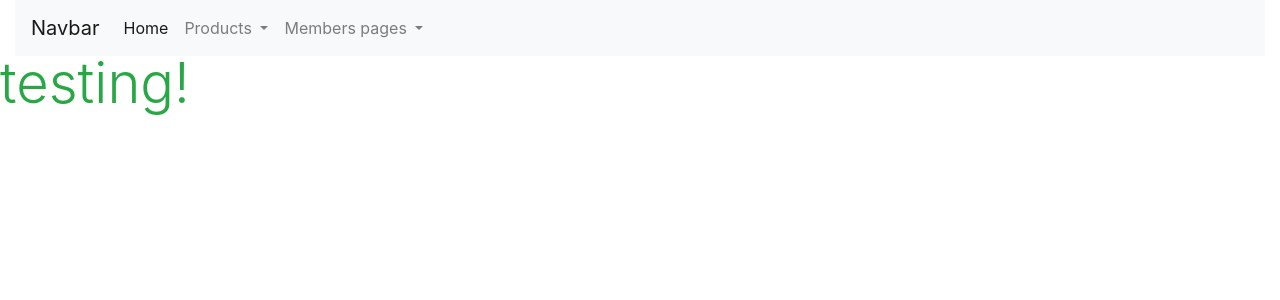
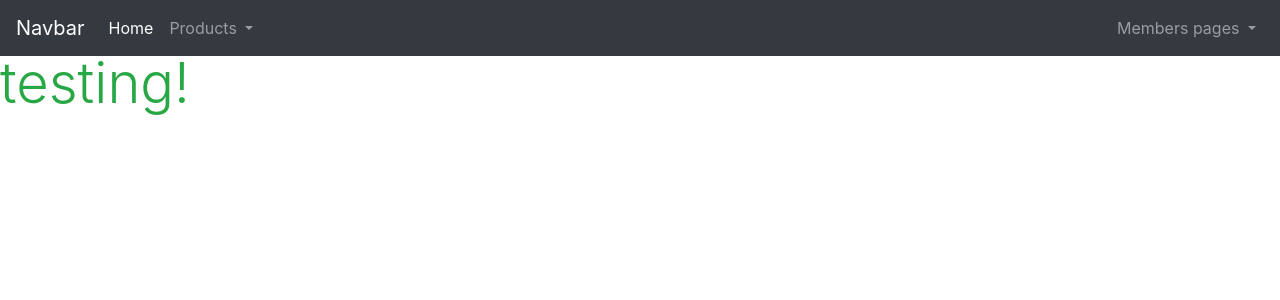
Before and after one commit to Code-Institute-Submissions/Odimac84-Project5_FebResub, a Django app: page / in a window 1280 px wide. Shown: the top 300 px of the page. Run offline with Django 3.2, Linux system fonts and the light colour scheme; some libraries are stand-ins or nearby versions.

Commit message:
changed navbar and start styling of the landingpage

```diff
--- a/static/css/style.css
+++ b/static/css/style.css
@@ -1,3 +1,13 @@
 body {
     margin-top: 50px;
 }
+
+header {
+    margin: 0 !important;
+    padding: 0 !important;
+
+}
+nav {
+    color: blueviolet !important;
+    background-color: chartreuse !important;
+}
--- a/templates/base.html
+++ b/templates/base.html
@@ -43,19 +43,19 @@
 
 <body>
     <header class="container-fluid fixed-top">
-        <nav class="navbar navbar-expand-lg navbar-light bg-light">
+        <nav class="navbar navbar-expand-lg navbar-dark bg-dark text-white">
             <a class="navbar-brand" href="#">Navbar</a>
             <button class="navbar-toggler" type="button" data-toggle="collapse" data-target="#navbarNavDropdown"
                 aria-controls="navbarNavDropdown" aria-expanded="false" aria-label="Toggle navigation">
                 <span class="navbar-toggler-icon"></span>
             </button>
-            <div class="collapse navbar-collapse" id="navbarNavDropdown">
+            <div class="collapse navbar-collapse justify-content-between" id="navbarNavDropdown">
                 <ul class="navbar-nav">
                     <li class="nav-item active">
                         <a class="nav-link" href="#">Home <span class="sr-only">(current)</span></a>
                     </li>
 
-                    <li class="nav-item dropdown">
+                    <li class="nav-item dropdown text-white">
                         <a class="nav-link dropdown-toggle" href="#" id="navbarDropdownMenuLink" role="button"
                             data-toggle="dropdown" aria-haspopup="true" aria-expanded="false">
                             Products
@@ -73,12 +73,14 @@
                             <a class="dropdown-item" href="#">Pre-builds and Laptops</a>
                         </div>
                     </li>
+                </ul>
+                <ul class="navbar-nav text-white">
                     <li class="nav-item dropdown">
                         <a class="nav-link dropdown-toggle" href="#" id="navbarDropdownMenuLink" role="button"
                             data-toggle="dropdown" aria-haspopup="true" aria-expanded="false">
                             Members pages
                         </a>
-                        <div class="dropdown-menu" aria-labelledby="navbarDropdownMenuLink">
+                        <div class="dropdown-menu " aria-labelledby="navbarDropdownMenuLink">
                             {% if request.user.is_authenticated %}
                                 <a class="dropdown-item" href="#">My Pages</a>
                                 <a class="{% url 'account_logout' %}" href="#">Logout</a>
```
